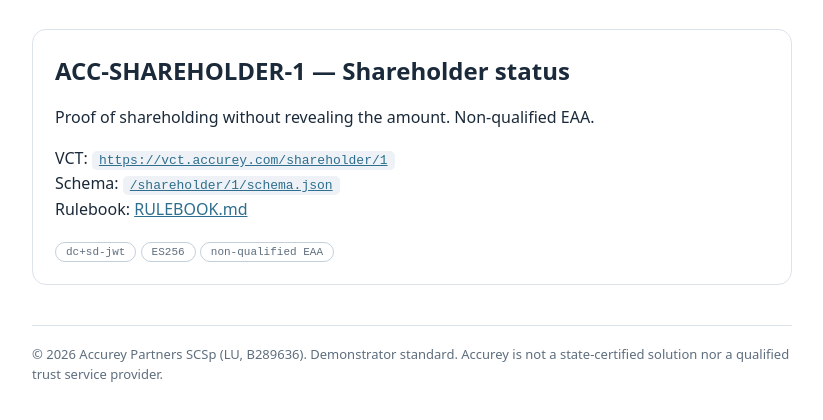
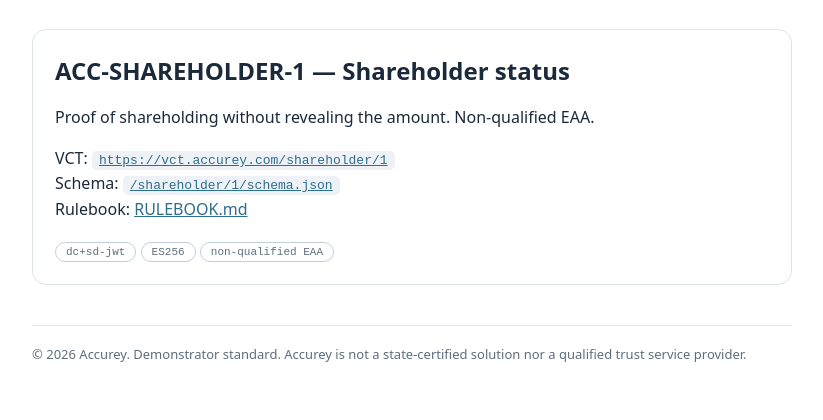
Before and after one commit to ACCUREY/accurey-eudiw-rulebooks, a plain HTML site: page index.html in a window 1280 px wide. Shown: the part 196-616 px from the top of the page, without its empty margins (228-1051 px from the left). Drawn offline with Linux system fonts and the light colour scheme.

Commit message:
docs: Accurey Technologies Ltd is the rights holder and publisher (#1)
CC BY 4.0 notice, attribution and marks name Accurey Technologies Ltd (ADGM licence 33668) in place of Accurey Partners SCSp (owner decision 2026-11-15, ADR-037 on ACCUREY/accurey-equity); copyright lines read "© 2026 Accurey". The issuance-authority clause is unchanged.


Claude-Session: https://claude.ai/code/session_0144syG7JF7EUMaDWeUTRTuE

Co-authored-by: Claude <noreply@anthropic.com>

```diff
--- a/index.html
+++ b/index.html
@@ -26,7 +26,7 @@ footer{margin-top:40px;color:#5E6E7E;font-size:13px;border-top:1px solid #DBE3EB
 </div>
 
 <footer>
-© 2026 Accurey Partners SCSp (LU, B289636). Demonstrator standard.
+© 2026 Accurey. Demonstrator standard.
 Accurey is not a state-certified solution nor a qualified trust service provider.
 </footer>
 </body></html>
```
Also changed, not shown: 3 other files.
